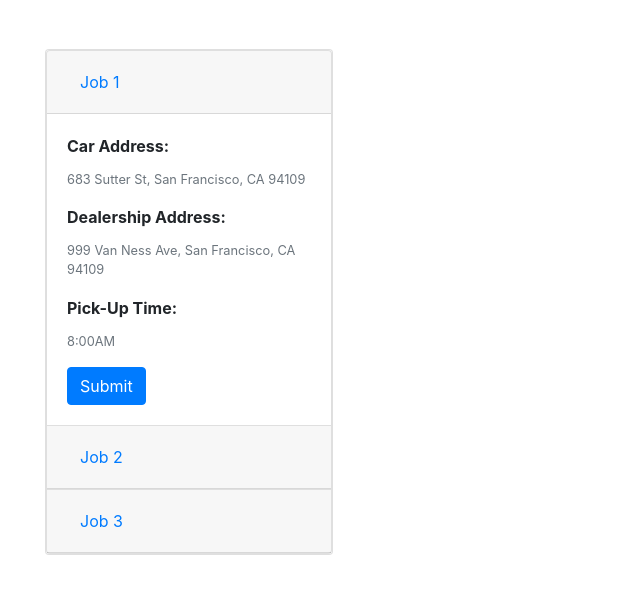
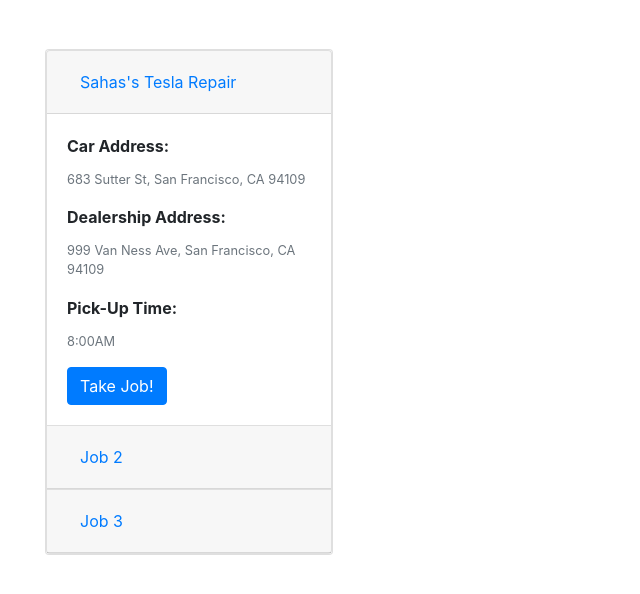
Before and after one commit to rachel-lynch-lin/hb-smartcar-hacktathon-2018, a Flask app: page /job_list in a window 1280 px wide. Shown: the part 56-650 px from the top of the page, without its empty margins (0-640 px from the left). Run offline with Flask 2, Linux system fonts and the light colour scheme; parts of the project's set-up code (start-up, migrations or seed data) failed here and were passed over; some libraries are stand-ins or nearby versions.

Commit message:
random string updates

```diff
--- a/templates/job_list.html
+++ b/templates/job_list.html
@@ -18,7 +18,7 @@
             <div class="card-header" id="headingOne">
               <h5 class="mb-0">
                 <button class="btn btn-link" type="button" data-toggle="collapse" data-target="#collapseOne" aria-expanded="true" aria-controls="collapseOne">
-                  {{ job_1["name"] }}
+                  {{ job_1["customer_name"] }}'s Tesla Repair
                 </button>
               </h5>
             </div>
@@ -38,7 +38,7 @@
                     <label for="pick_up_1"><b>Pick-Up Time:</b></label>
                     <small id="pick_up_1" class="form-text text-muted">{{ job_1["pick_up"] }}</small>
                   </div>
-                    <button type="submit" class="btn btn-primary">Submit</button>
+                    <button type="submit" class="btn btn-primary">Take Job!</button>
                 </div>
               </form>
             </div>
```
